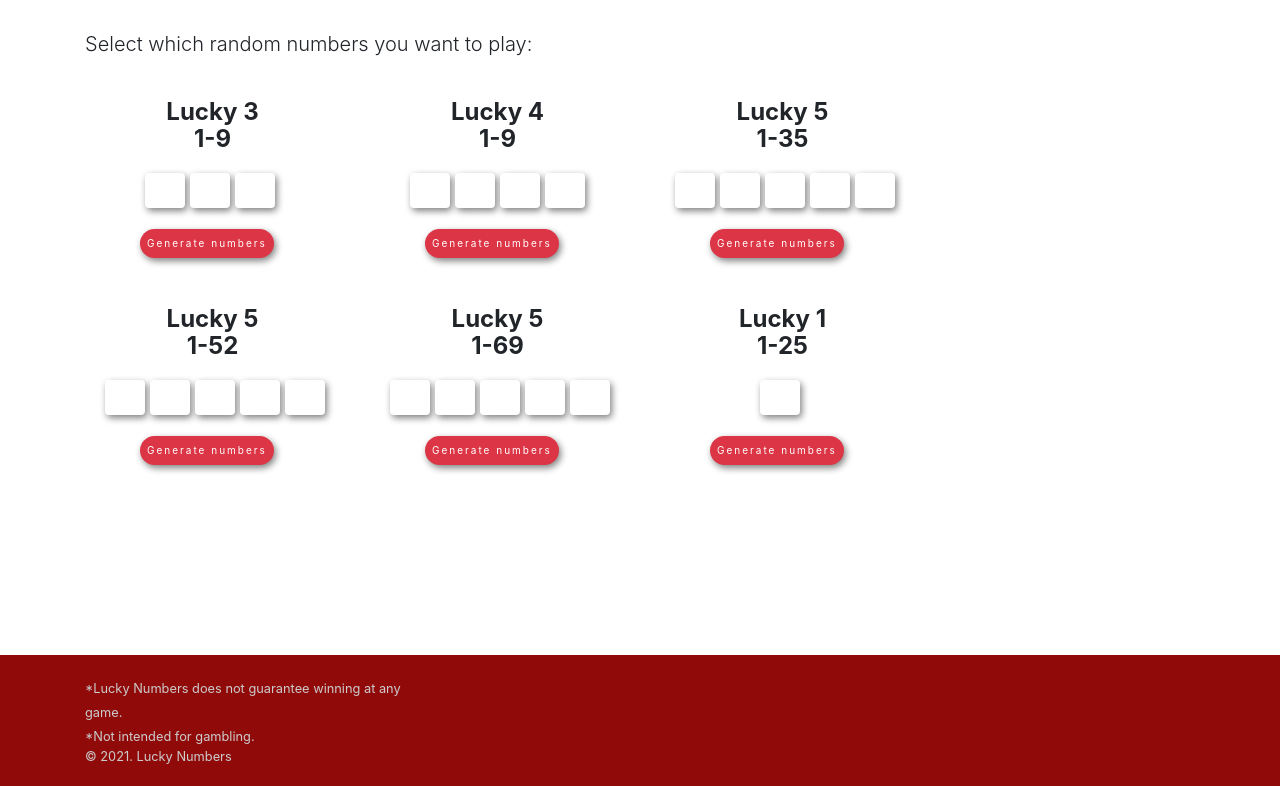
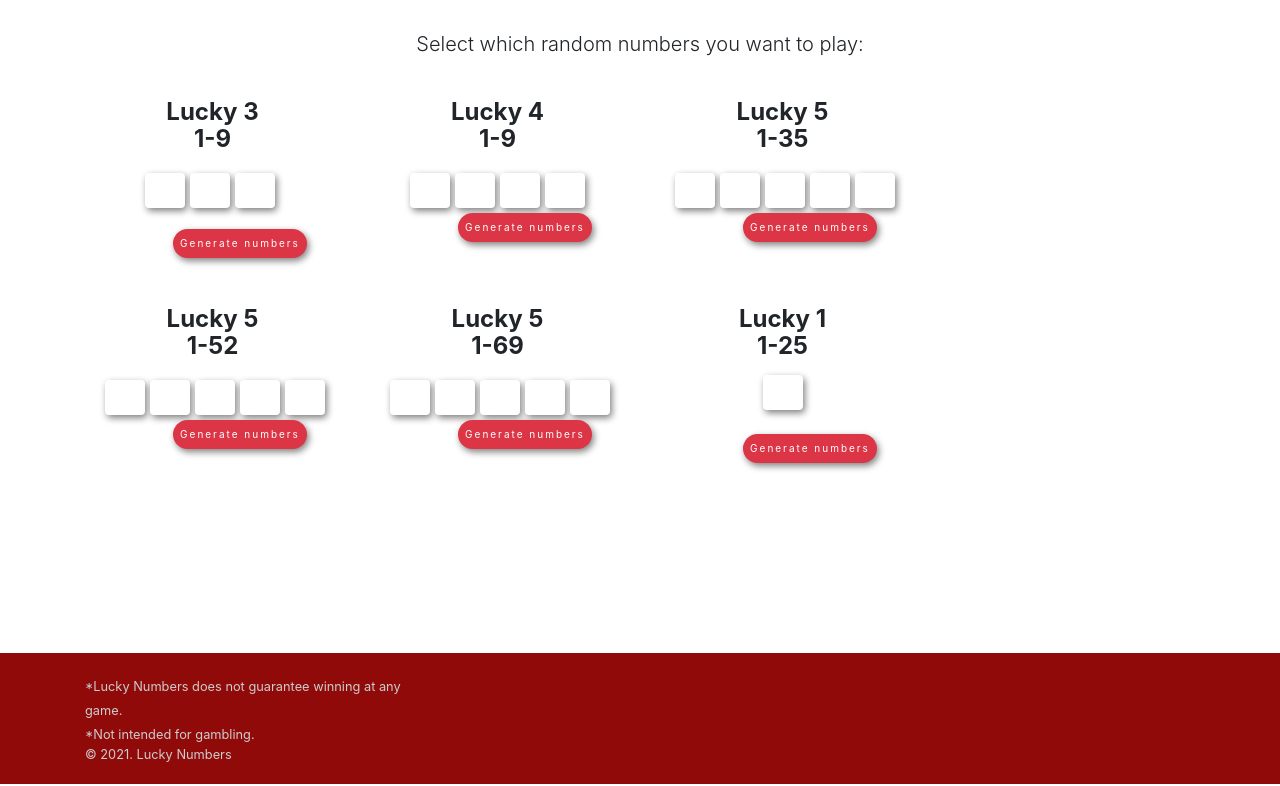
Before and after one commit to lialeon84/luckynum, a plain HTML site: page index.html in a window 1280 px wide. Shown: the part 65-851 px from the top of the page. Drawn offline with Linux system fonts and the light colour scheme.

Commit message:
updated the html for the number to align

```diff
--- a/index.html
+++ b/index.html
@@ -7,7 +7,7 @@
     <meta http-equiv="X-UA-Compatible" content="ie=edge">
     <title>Lucky Numbers</title>
     <meta name="description" content="">
-
+    <meta name="viewport" content="width=device-width, initial-scale=1">
     <meta name="robots" content="all,follow">
     <!-- Bootstrap CSS-->
     <link rel="stylesheet" href="vendor/bootstrap/css/bootstrap.min.css">
@@ -35,14 +35,16 @@
                     <h2>Random Lucky Numbers</h2>
                 </div>
                 <br>
+                <div class="heading text-center">
                     <p class="lead">Select which random numbers you want to play: </p>
+                </div>
                 <br>
                 <div class="row">
                     <div class="col-lg-3">
                         <div class="home-blog-post">
 
-                                <div class="text">
-                                    <h4 style="text-align: center">Lucky 3 <br>1-9</h4>
+                            <div class="heading text-center">
+                                <h4>Lucky 3 <br>1-9</h4>
 
                                 <div class="float-container">
 
@@ -59,16 +61,18 @@
                                     </div>
                                 </div>
                                 <p class="intro"></p>
+                                <div>
                                     <button id="genthree" class="btn btn-danger" onclick="myThree()">Generate numbers</button>
+                                </div>
                             </div>
                         </div>
                     </div>
                     <div class="col-lg-3">
                         <div class="home-blog-post">
 
-                                <div class="text">
+                            <div class="heading text-center">
 
-                                    <h4 style="text-align: center">Lucky 4<br>1-9</h4>
+                                <h4>Lucky 4<br>1-9</h4>
                                 <div class="float-container1">
 
                                     <div class="float-child green">
@@ -85,16 +89,17 @@
                                         <input id="genfour4" readonly="readonly">
                                     </div>
                                 </div>
-                                    <p class="intro"></p>
+                                <div>
                                     <button id="genfour" class="btn btn-danger" onclick="myFour()">Generate numbers</button>
+                                </div>
                             </div>
                         </div>
                     </div>
                     <div class="col-lg-3">
                         <div class="home-blog-post">
-                                <div class="text">
+                            <div class="heading text-center">
 
-                                    <h4 style="text-align: center">Lucky 5<br>1-35</h4>
+                                <h4>Lucky 5<br>1-35</h4>
                                 <div class="float-container2">
 
                                     <div class="float-child green">
@@ -114,10 +119,10 @@
                                         <input id="genfive5" readonly="readonly">
                                     </div>
                                 </div>
-                                    <p class="intro"></p>
+                                <div>
                                     <button id="genfive" class="btn btn-danger" onclick="myFive()">Generate numbers</button>
                                 </div>
-
+                            </div>
                         </div>
                     </div>
 
@@ -137,9 +142,9 @@
 
                     <div class="col-lg-3">
                         <div class="home-blog-post">
-                                <div class="text">
+                            <div class="heading text-center">
 
-                                    <h4 style="text-align: center">Lucky 5<br>1-52</h4>
+                                <h4>Lucky 5<br>1-52</h4>
                                 <div class="float-container2">
 
                                     <div class="float-child green">
@@ -159,18 +164,18 @@
                                         <input id="gensix5" readonly="readonly">
                                     </div>
                                 </div>
-                                    <p class="intro"></p>
+                                <div>
                                     <button id="gensix" class="btn btn-danger" onclick="mySix()">Generate numbers</button>
                                 </div>
-
+                            </div>
                         </div>
                     </div>
 
                     <div class="col-lg-3">
                         <div class="home-blog-post">
-                                <div class="text">
+                            <div class="heading text-center">
 
-                                    <h4 style="text-align: center">Lucky 5<br>1-69</h4>
+                                <h4>Lucky 5<br>1-69</h4>
                                 <div class="float-container2">
 
                                     <div class="float-child green">
@@ -190,37 +195,30 @@
                                         <input id="genseven5" readonly="readonly">
                                     </div>
                                 </div>
-                                    <p class="intro"></p>
+                                <div>
                                     <button id="genseven" class="btn btn-danger" onclick="mySeven()">Generate numbers</button>
                                 </div>
-
+                            </div>
                         </div>
                     </div>
                     <div class="col-lg-3">
                         <div class="home-blog-post">
 
-                                <div class="text">
+                            <div class="heading text-center">
 
-                                    <h4 style="text-align: center">Lucky 1<br>1-25</h4>
-                                    <div class="float-container3">
+                                <h4>Lucky 1<br>1-25</h4>
 
-                                        <div class="float-child green">
-                                            <!-- <input id="genthree1"> -->
-                                        </div>
 
-                                        <div class="float-child blue">
+
                                 <input id="genone1" readonly="readonly">
-                                        </div>
-                                        <div class="float-child blue">
-                                            <!-- <input id="genthree3"> -->
-                                        </div>
-                                    </div>
-                                    <p class="intro"></p>
+
+                                <br></br>
+                                <div>
                                     <button id="genone" class="btn btn-danger" onclick="myOne()">Generate numbers</button>
                                 </div>
                             </div>
                         </div>
-
+                    </div>
                 </div>
             </div>
         </section>
```
Lines whose indentation alone changed are shown as unchanged.
